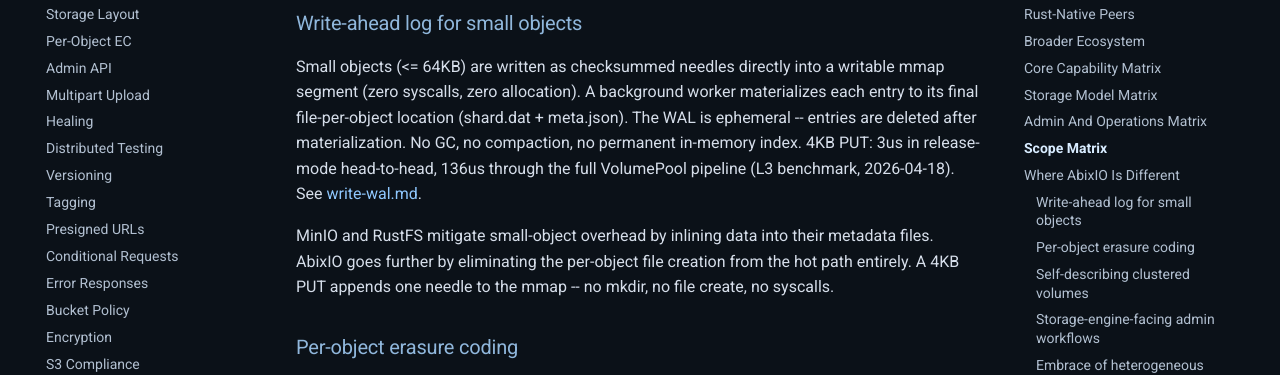
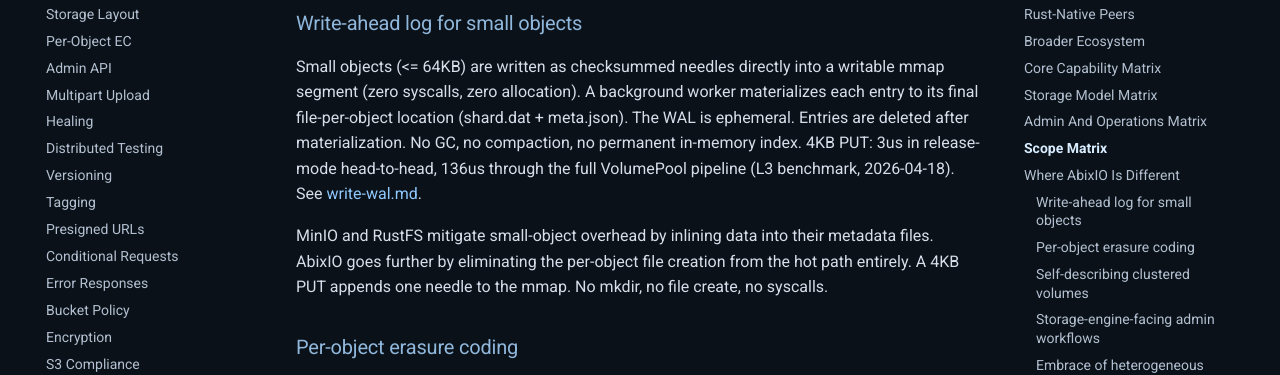
Before and after one commit to abix-/abixio, an MkDocs documentation site: the page built from docs/comparison.md, in a window 1280 px wide and 900 px high, scrolled down 8207 px. Shown: the part 203-578 px from the top of the window. Built offline with MkDocs 1.6.1 and Material for MkDocs 9.7.7, drawn with Linux system fonts in a browser that asks for light colours; comment, search, counter and statistics services are not loaded; some of the changed text lies outside the part shown.

```diff
--- a/docs/comparison.md
+++ b/docs/comparison.md
@@ -126,7 +126,7 @@ closest architectural match.
 Small objects (<= 64KB) are written as checksummed needles directly
 into a writable mmap segment (zero syscalls, zero allocation). A
 background worker materializes each entry to its final file-per-object
-location (shard.dat + meta.json). The WAL is ephemeral -- entries are
+location (shard.dat + meta.json). The WAL is ephemeral. Entries are
 deleted after materialization. No GC, no compaction, no permanent
 in-memory index. 4KB PUT: 3us in release-mode head-to-head, 136us
 through the full VolumePool pipeline (L3 benchmark, 2026-04-18).
@@ -135,7 +135,7 @@ See [write-wal.md](write-wal.md).
 MinIO and RustFS mitigate small-object overhead by inlining data into
 their metadata files. AbixIO goes further by eliminating the per-object
 file creation from the hot path entirely. A 4KB PUT appends one needle
-to the mmap -- no mkdir, no file create, no syscalls.
+to the mmap. No mkdir, no file create, no syscalls.
 
 ### Per-object erasure coding
 
@@ -335,7 +335,7 @@ Specific upstream claims this page is anchored to:
 | Weakness | Reality today |
 |---|---|
 | Production credibility | None yet |
-| Benchmarks | Published cross-server matrix at [benchmarks.md::Comprehensive matrix](benchmarks.md#comprehensive-matrix) (3 servers x 3 clients x 3 sizes, HTTPS + SigV4 + UNSIGNED-PAYLOAD, single node, NTFS). Per-tier internal comparison at [write-path.md::Where the time goes](write-path.md#where-the-time-goes). L1-L7 layer ceilings at [layer-optimization.md](layer-optimization.md). Numbers are not duplicated here -- read those docs for the current measured story. |
+| Benchmarks | Published cross-server matrix at [benchmarks.md::Comprehensive matrix](benchmarks.md#comprehensive-matrix) (3 servers x 3 clients x 3 sizes, HTTPS + SigV4 + UNSIGNED-PAYLOAD, single node, NTFS). Per-tier internal comparison at [write-path.md::Where the time goes](write-path.md#where-the-time-goes). L1-L7 layer ceilings at [layer-optimization.md](layer-optimization.md). Numbers are not duplicated here. Read those docs for the current measured story. |
 | Failure injection / long-haul testing | Not there yet |
 | Packaging / deployment story | Not there yet |
 | S3 surface completeness | Incomplete |
```
